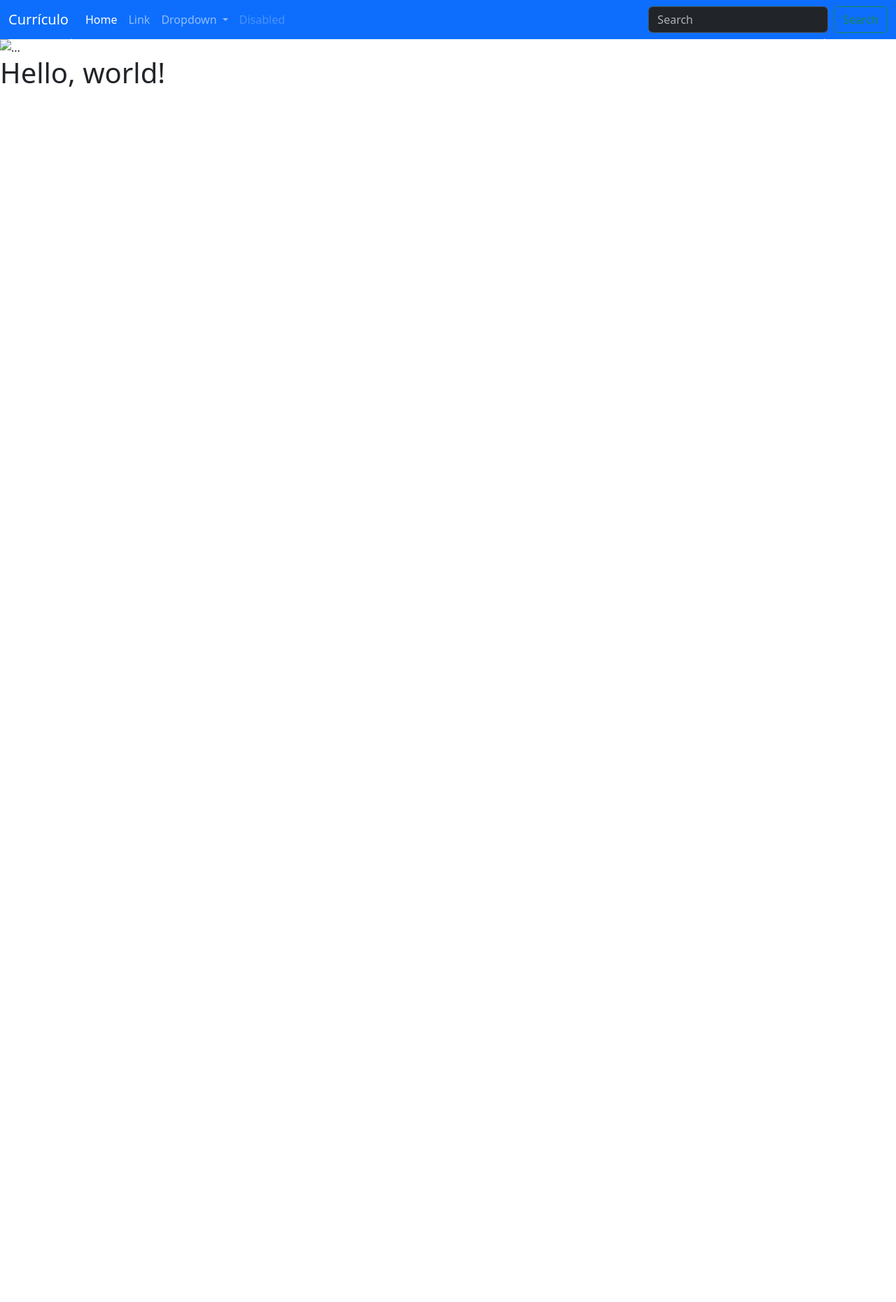
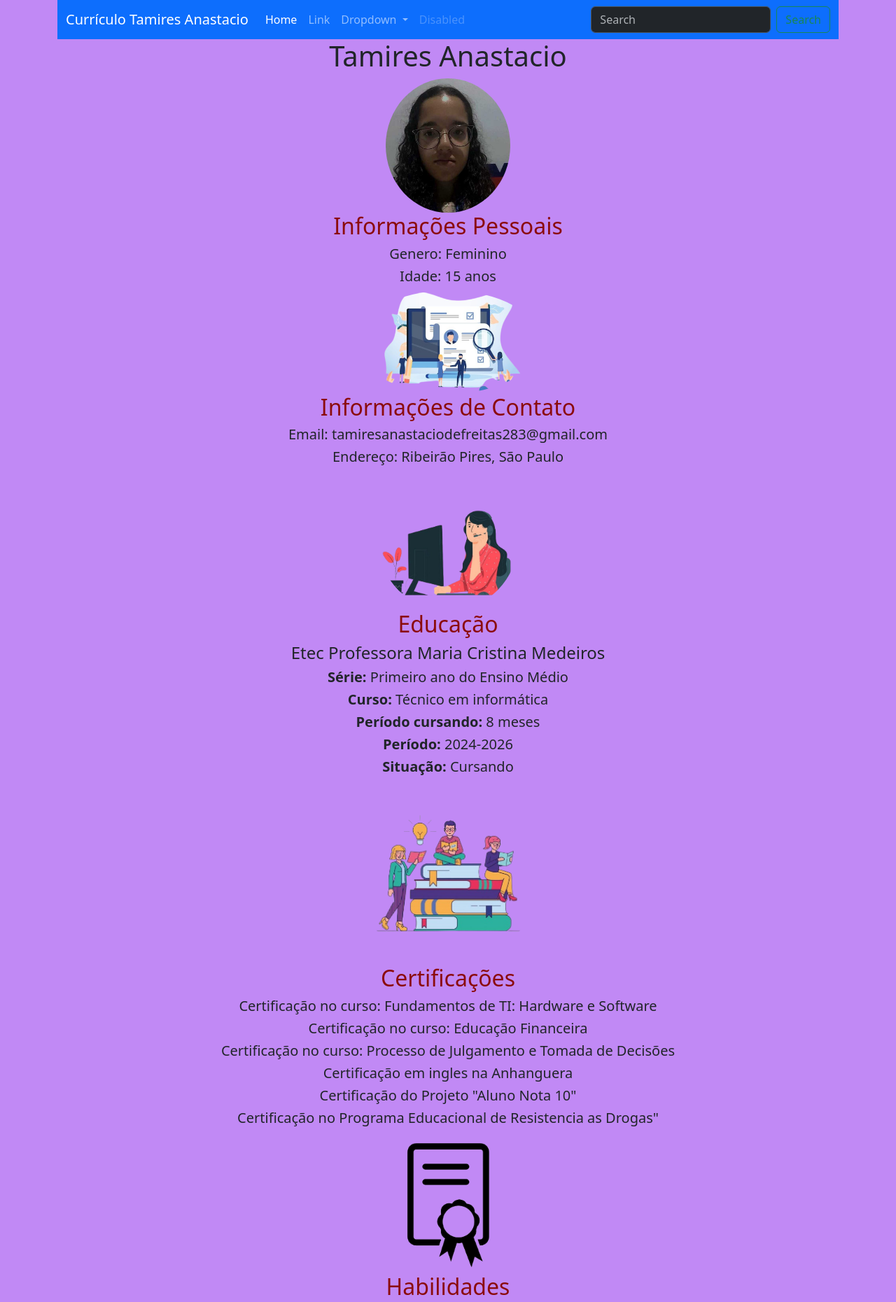
Before and after one commit to Tamires-Anastacio/curriculobootstrap, a plain HTML site: page index.html in a window 1280 px wide. Shown: the top 1861 px of the page at 70% size. Before the commit the page ends 800 px from the top, so only its background shows below. Drawn offline with Linux system fonts and the light colour scheme.

Commit message:
desenvolvimento do curriculo

```diff
--- a/estilo.css
+++ b/estilo.css
@@ -0,0 +1,55 @@
+.foto-perfil{
+    border-radius: 90%;
+    max-width: 178px;
+    border:1px solid rgb(216, 17, 17):
+    display: block;
+    margin: 0 auto;
+}
+body{
+    background-color: rgb(193, 137, 245);
+}
+.style{
+    margin-bottom: 20px;
+}
+h2{
+    color: rgb(139, 12, 12);
+}
+@media  and (max-width: 500px) {
+
+}
+.contato{
+    border-radius: 90%;
+    max-width: 200px;
+    border:1px solid rgb(216, 17, 17):
+    margin: 0 auto;
+}
+.pessoal{
+    border-radius: 90%;
+    max-width: 263px;
+    border:1px solid rgb(216, 17, 17):
+    margin: 0 auto;
+}
+.educacao{
+    border-radius: 90%;
+    max-width: 263px;
+    border:1px solid rgb(216, 17, 17):
+    margin: 0 auto;
+}
+.certificados{
+    border-radius: 90%;
+    max-width: 202px;
+    border:1px solid rgb(216, 17, 17):
+    margin: 0 auto;
+}
+.habilidades{
+    border-radius: 90%;
+    max-width: 213px;
+    border:1px solid rgb(216, 17, 17):
+    margin: 0 auto;
+}
+.idiomas{
+    border-radius: 90%;
+    max-width: 213px;
+    border:1px solid rgb(216, 17, 17):
+    margin: 0 auto;
+}
--- a/index.html
+++ b/index.html
@@ -3,14 +3,16 @@
   <head>
     <meta charset="utf-8">
     <meta name="viewport" content="width=device-width, initial-scale=1">
-    <title>Bootstrap demo</title>
+    <title>Currículo Tamires Anastacio</title>
     <link rel="stylesheet" href="css\bootstrap.css">
     <link rel="stylesheet" href="css\bootstrap.css">
+    <link rel="stylesheet" href="estilo.css">
     </head>
   <body>
+    <div class="container">
     <header> <nav class="navbar navbar-expand-lg bg-primary"data-bs-theme="dark">
       <div class="container-fluid">
-          <a class="navbar-brand" href="index.html">Currículo</a>
+        <a class="navbar-brand" href="index.html">Currículo Tamires Anastacio</a>
         <button class="navbar-toggler" type="button" data-bs-toggle="collapse" data-bs-target="#navbarSupportedContent" aria-controls="navbarSupportedContent" aria-expanded="false" aria-label="Toggle navigation">
           <span class="navbar-toggler-icon"></span>
         </button>
@@ -27,10 +29,10 @@
                 Dropdown
               </a>
               <ul class="dropdown-menu">
-                  <li><a class="dropdown-item" href="#">Action</a></li>
-                  <li><a class="dropdown-item" href="#">Another action</a></li>
-                  <li><hr class="dropdown-divider"></li>
-                  <li><a class="dropdown-item" href="#">Something else here</a></li>
+                <li><a class="dropdown-item" href="#informações pessoais">Informações pessoais</a></li>
+                <li><a class="dropdown-item" href="#informações de contato">informações de contato</a></li>
+                <li><hr class="dropdown-divider">certificados</li>
+                <li><a class="dropdown-item" href="#habilidades">habilidades</a></li>
               </ul>
             </li>
             <li class="nav-item">
@@ -45,29 +47,84 @@
       </div>
     </nav>
   </header>
-    <div id="carouselExample" class="carousel slide">
-        <div class="carousel-inner">
-          <div class="carousel-item active">
-            <img src="..." class="d-block w-100" alt="...">
 </div>
-          <div class="carousel-item">
-            <img src="..." class="d-block w-100" alt="...">
+<div class="text-center">
+    <section>
+      <h1>Tamires Anastacio</h1>
+      <img class= "foto-perfil" src="img/39a6d7cd-172b-4878-baa3-4a87c93c8a6b.jpg">
+    </section>
     </div>
-          <div class="carousel-item">
-            <img src="img/1000_F_269184784_4pnmyHf1jB4uXvoM0ggMNSWAOagpb8bW.jpg" class="d-block w-100" alt="...">
+    <div class="text-center">
+    <section id="informações pessoais">
+      <h2>Informações Pessoais</h2>
+      <h5>Genero: Feminino</h5>
+      <h5>Idade: 15 anos</h5>
+      <img class="pessoal" src="img/download (1).png">
+    </div>
+    </section>
+      </ul>
     </div>
   </div>
-        <button class="carousel-control-prev" type="button" data-bs-target="#carouselExample" data-bs-slide="prev">
-          <span class="carousel-control-prev-icon" aria-hidden="true"></span>
-          <span class="visually-hidden">Previous</span>
-        </button>
-        <button class="carousel-control-next" type="button" data-bs-target="#carouselExample" data-bs-slide="next">
-          <span class="carousel-control-next-icon" aria-hidden="true"></span>
-          <span class="visually-hidden">Next</span>
-        </button>
+  <div class="text-center">
+  <section id="informações de contato">
+  <h2>Informações de Contato</h2>
+        <h5>Email: tamiresanastaciodefreitas283@gmail.com</h5>
+        <h5>Endereço: Ribeirão Pires, São Paulo</h5>
+      <img class="contato"src="img/download.png">
       </div>
+    </div>
+    </section>
 
-    <h1>Hello, world!</h1>
-    <script src="js\bootstrap.bundle.js"></script>
+    <div class="text-center">
+      <section id="educação">
+      <h2>Educação</h2>
+      <h4>Etec Professora Maria Cristina Medeiros</h4>
+              <h5><strong>Série:</strong> Primeiro ano do Ensino Médio</h5>
+              <h5><strong>Curso:</strong> Técnico em informática</h5>
+              <h5><strong>Período cursando:</strong> 8 meses</h5>
+              <h5><strong>Período:</strong> 2024-2026</h5>
+              <h5><strong>Situação:</strong> Cursando</h5>
+              <img class="educacao" src="img/download (2).png">
+            </div>
+          </section>
+          <section id="certificações">
+            <div class="text-center">
+      <h2>Certificações</h2>
+              <h5>Certificação no curso: Fundamentos de TI: Hardware e Software</h5>
+              <h5>Certificação no curso: Educação Financeira</h5>
+              <h5>Certificação no curso: Processo de Julgamento e Tomada de Decisões</h5>
+              <h5>Certificação em ingles na Anhanguera</h5>
+              <h5>Certificação do Projeto "Aluno Nota 10"</h5>
+              <h5>Certificação no Programa Educacional de Resistencia as Drogas"</h5>
+              <img class= "certificados" src="img/download (3).png" >
+    </div>
+  </section>
+  <section id="habilidades">
+    <div class="text-center">
+      <h2>Habilidades</h2>
+      <ul>
+        <h5><strong>HTML, CSS básico</strong></h5>
+        <h5><strong>Bootstrap</strong></h5>
+        <h5><strong>GitHub</strong></h5>
+        <h5><strong>Python básico</strong></h5>
+        <h5><strong>Photoshop</strong></h5>
+        <h5><strong>Excel, PowerPoint, Word</strong></h5>
+        <img class= "habilidades" src="img/download (4).png">
+      </div>
+    </section>
+    <section id="idiomas">
+      <div class="text-center">
+      <h2>Idiomas</h2>
+        <h5><strong>Ingles</strong></h5>
+        <h5><strong>Frances</strong></h5>
+        <h5><strong>Espanhol</strong></h5>
+        <h5><strong>Italiano</strong></h5>
+        <h5><strong>Vietnamita</strong></h5>
+        <h5><strong>Coreano</strong></p>
+        <img class="idiomas" src="img/download (5).png">
+    </section>
+  </div>
+  </div>
+</div>
   </body>
 </html>
```
Also changed, not shown: img/39a6d7cd-172b-4878-baa3-4a87c93c8a6b.jpg (added), img/9b3bdd49-2b72-4ed4-a3f4-3ca37f5b0e41.jpg (added), img/certificado.png (added), img/dcb43e45-1732-4741-a0d1-da70941a197b.jpg (added), img/download (1).png (added), img/download (2).png (added), img/download (3).png (added), img/download (4).png (added), img/download (5).png (added), img/download.png (added), img/habilidades.png (added), img/idiomas.png (added). Lines whose indentation alone changed are shown as unchanged.
